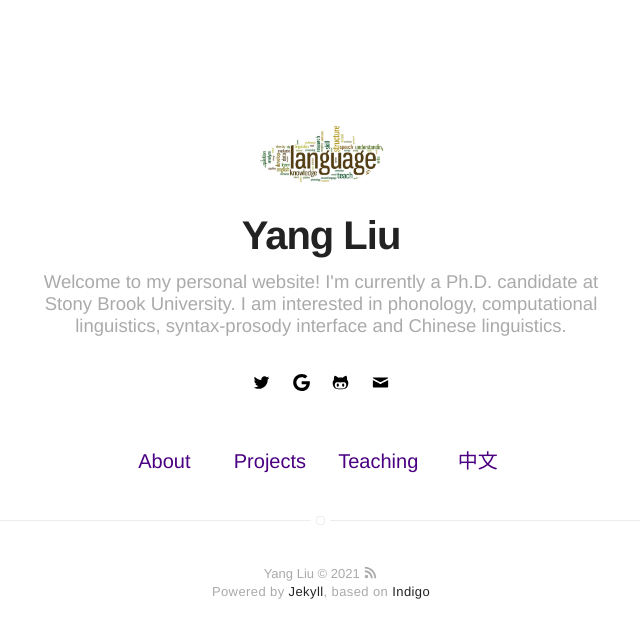
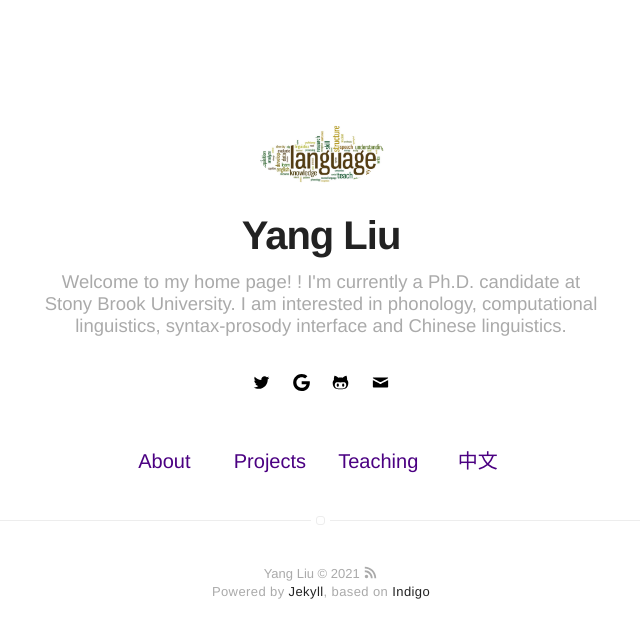
Before and after one commit to coglo/coglo.github.io, a Jekyll site: the page built from index.html, in a window 1280 px wide. Shown: the top 638 px of the page, without its empty margins (319-959 px from the left). Built offline with Jekyll 4.4.1, drawn with Linux system fonts in a browser that asks for light colours.

Commit message:
Update _config.yml

```diff
--- a/_config.yml
+++ b/_config.yml
@@ -1,6 +1,6 @@
 # main text of home
 name: Yang Liu
-bio: Welcome to my personal website! I'm currently a Ph.D. candidate at Stony Brook University. I am interested in phonology, computational linguistics, syntax-prosody interface and Chinese linguistics.
+bio: Welcome to my home page! ! I'm currently a Ph.D. candidate at Stony Brook University. I am interested in phonology, computational linguistics, syntax-prosody interface and Chinese linguistics.
 
 # twitter summary info
 #description: A blog about technology and stuff related
```
